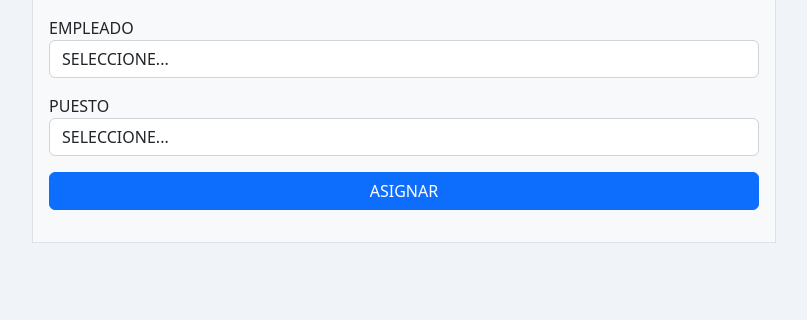
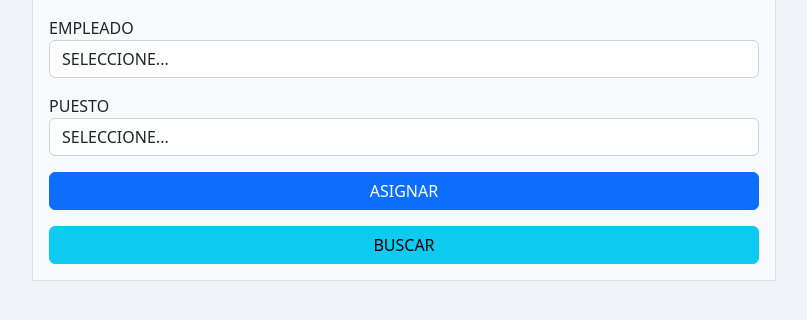
Before and after one commit to ronguerra51/PROYECTO, a PHP site: page /index.php in a window 1280 px wide. Shown: the part 225-545 px from the top of the page, without its empty margins (236-1043 px from the left). Run offline with PHP 8.4, Linux system fonts and the light colour scheme; data that the repository does not hold is empty.

Commit message:
SE REDIRECCIONO

```diff
--- a/vistas/asignacion/index.php
+++ b/vistas/asignacion/index.php
@@ -62,6 +62,11 @@ try {
                     <button type="submit" class="btn btn-primary w-100">ASIGNAR</button>
                 </div>
             </div>
+            <div class="row">
+            <div class="col">
+                <a href="../../vistas/asignacion/buscar.php" class="btn btn-info w-100">BUSCAR</a>
+            </div>
+        </div>
         </form>
     </div>
 </div>
```
